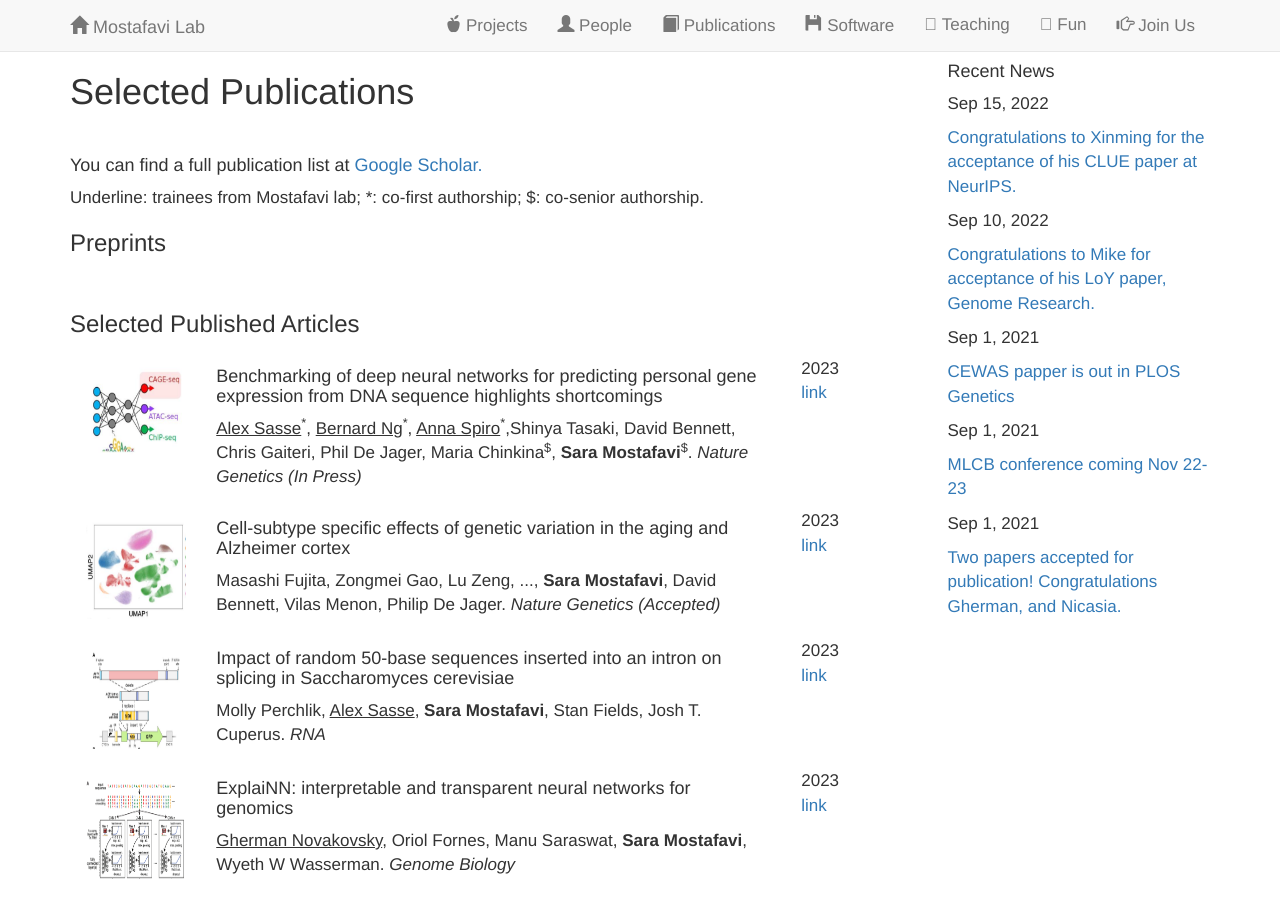
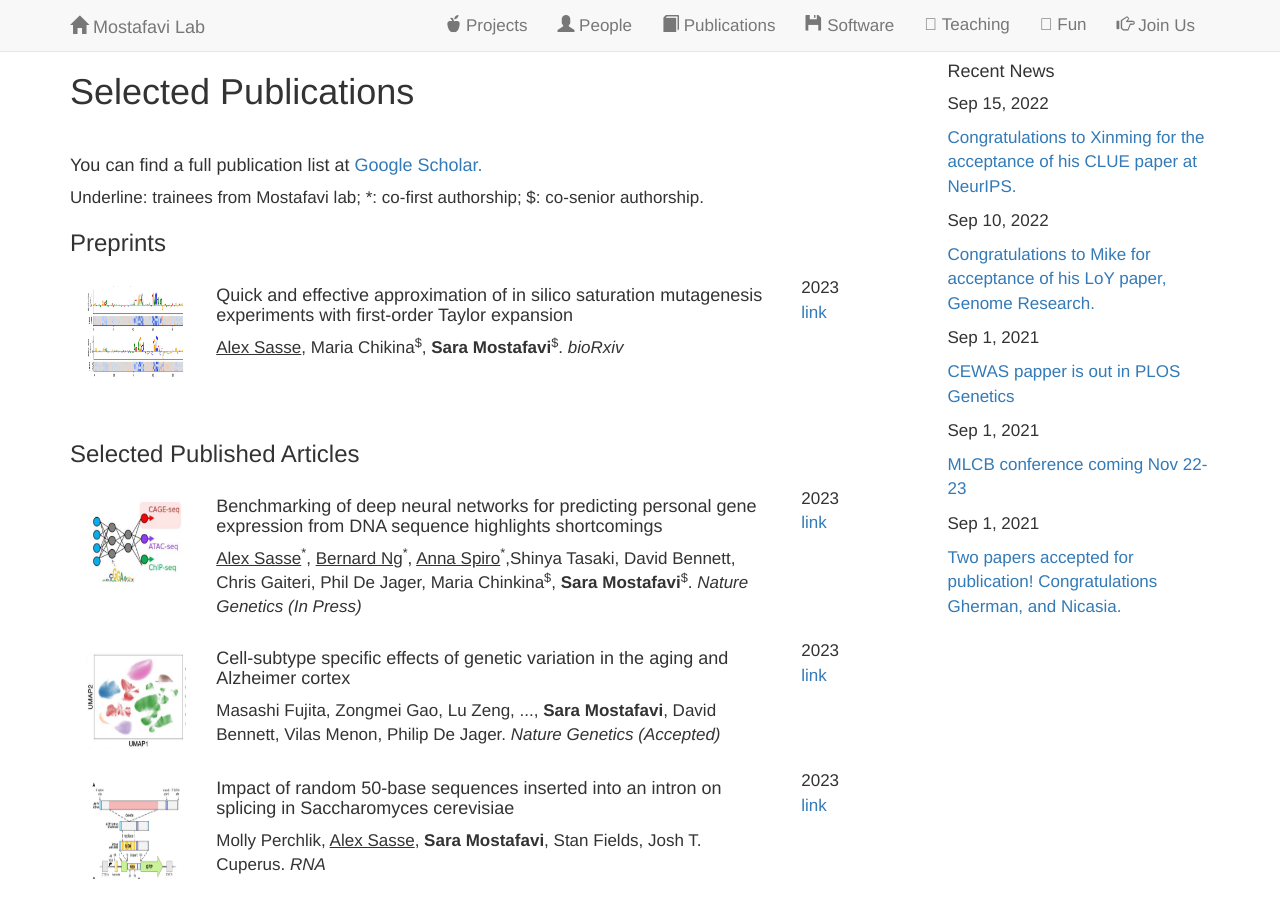
Before and after one commit to saramostafavi/saramostafavi.github.io, a Jekyll site: the page built from publications.html, in a window 1280 px wide and 900 px high. Built offline with Jekyll 4.4.1, drawn with Linux system fonts in a browser that asks for light colours; nearby versions of some CDN libraries; a style sheet for code colours, icons or effects is not loaded.

Commit message:
Update preprints.yml

```diff
--- a/_data/preprints.yml
+++ b/_data/preprints.yml
@@ -0,0 +1,10 @@
+---
+- title: >
+    Quick and effective approximation of in silico saturation mutagenesis experiments with first-order Taylor expansion
+  author: >
+     <u>Alex Sasse</u>, Maria Chikina<sup>$</sup>, <b> Sara Mostafavi</b><sup>$</sup>.<I> bioRxiv</I>
+  image: ../images/TISM.png
+  year: 2023
+  repo:
+    name: link
+    url: https://www.biorxiv.org/content/10.1101/2023.11.10.566588v1
```
